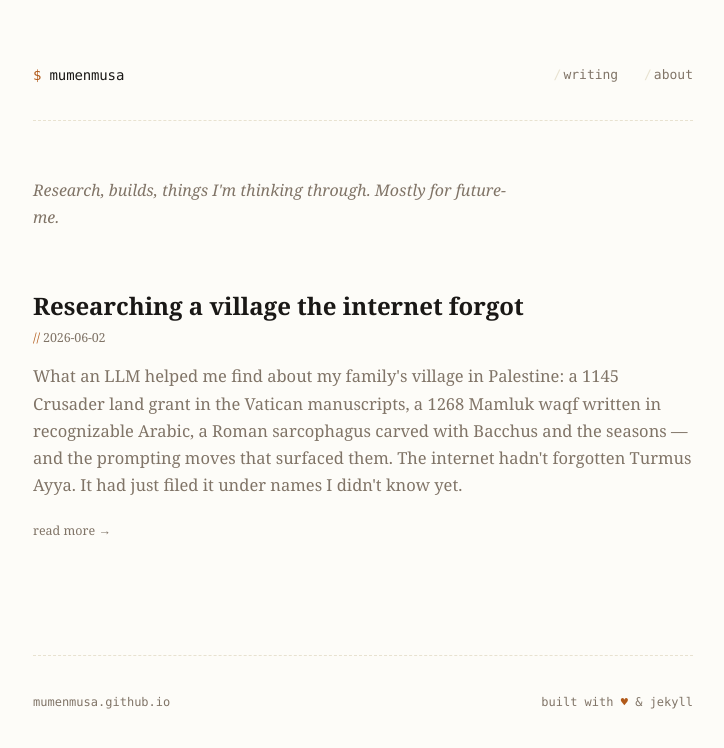
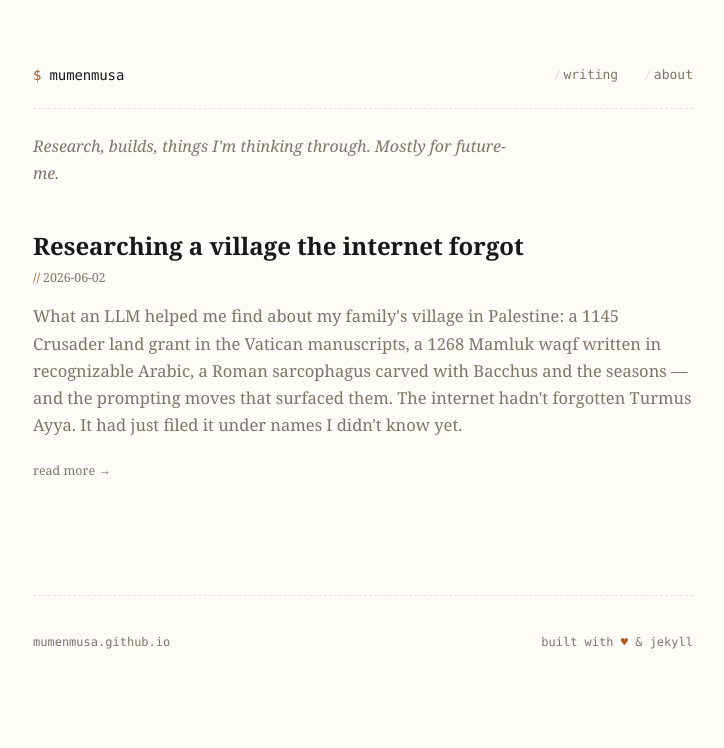
Before and after one commit to mumenmusa/mumenmusa.github.io, a Jekyll site: the page built from index.html, in a window 1280 px wide. Shown: the top 748 px of the page, without its empty margins (277-1001 px from the left). Built offline with Jekyll 4.4.1, drawn with Linux system fonts in a browser that asks for light colours.

Commit message:
Tighten header/intro spacing on homepage

```diff
--- a/assets/css/main.css
+++ b/assets/css/main.css
@@ -32,7 +32,7 @@ body {
 .wrap { max-width: 660px; margin: 0 auto; padding: 64px 28px 120px; }
 
 /* Header */
-header.site { padding-bottom: 32px; border-bottom: 1px dashed var(--rule); margin-bottom: 56px; overflow: hidden; }
+  header.site { padding-bottom: 20px; border-bottom: 1px dashed var(--rule); margin-bottom: 24px; overflow: hidden; }
 header.site .brand { font-size: 14px; color: var(--ink); text-decoration: none; letter-spacing: -0.01em; float: left; }
 header.site .brand::before { content: "$ "; color: var(--accent); }
 header.site .brand::after { content: "_"; color: var(--accent); animation: blink 1.2s infinite; }
@@ -43,7 +43,7 @@ header.site nav a:hover { color: var(--accent); }
 header.site nav a::before { content: "/"; color: var(--rule); margin-right: 2px; }
 
 /* Intro */
-.intro { color: var(--ink-soft); font-style: italic; margin-bottom: 56px; max-width: 480px; font-size: 16px; font-family: "Iowan Old Style", Charter, Georgia, ui-serif, serif; }
+.intro { color: var(--ink-soft); font-style: italic; margin: 0 0 40px 0; max-width: 480px; font-size: 16px; font-family: "Iowan Old Style", Charter, Georgia, ui-serif, serif; }
 
 /* Post index — summary list */
 .post-index { list-style: none; padding: 0; margin: 0 0 72px 0; }
```
